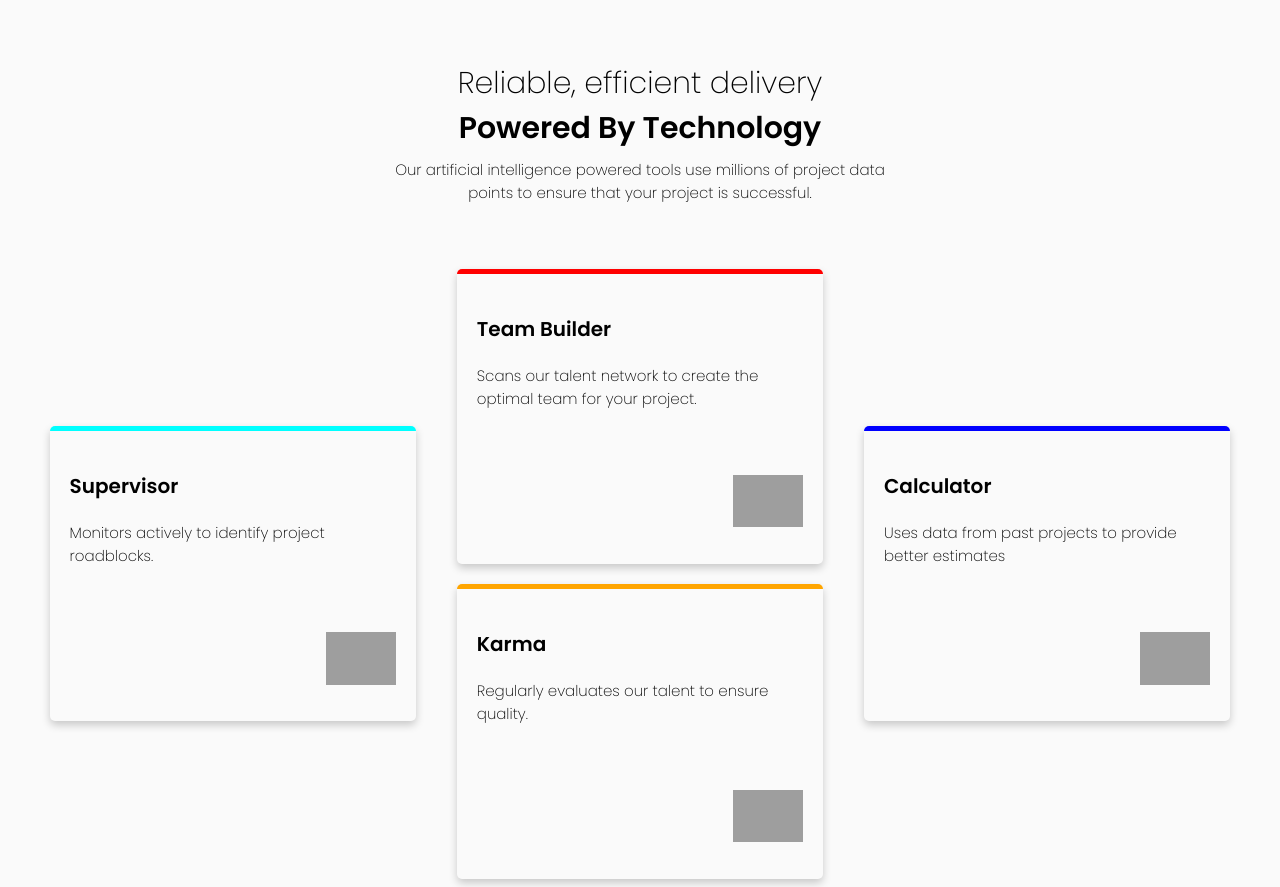
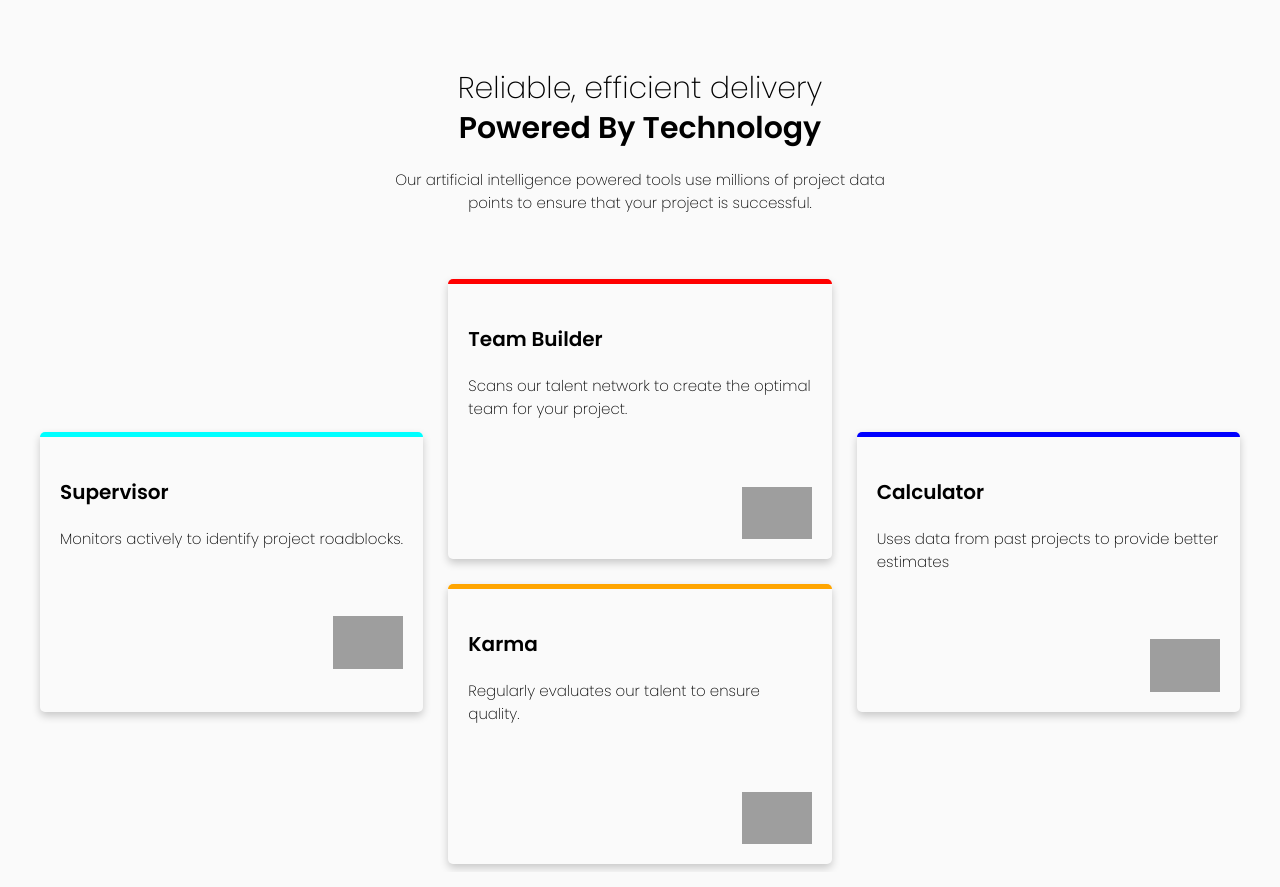
Before and after one commit to jordanchude/four-card-feature, a plain HTML site: page four-card-feature-section-master/User Files/four-card-feature-final.html in a window 1280 px wide. Drawn offline with Linux system fonts and the light colour scheme; grey boxes are pictures that could not be loaded.

Commit message:
First Commit After Critiques

```diff
--- a/four-card-feature-section-master/User Files/four-card-feature-final.css
+++ b/four-card-feature-section-master/User Files/four-card-feature-final.css
@@ -7,7 +7,11 @@ body {
     font-weight: 200;
     margin-top: 10px;
     font-size: 30px;
-    line-height: 30px;
+    line-height: 40px;
+}
+
+span {
+    font-weight: 600;
 }
 
 h2 {
@@ -22,13 +26,15 @@ img {
 
 /* Should I have used Flexbox here or Grid? */
 
-.container {
-    max-width: 1440px;
+main {
+    max-width: 1200px;
+    position: relative;
+    display: grid;
+    justify-content: center;
     margin: 0 auto;
-    display: grid;
-    grid-template-columns: 1fr 1fr 1fr;
-    grid-template-rows: 1fr 1fr 1fr 1fr;
-    grid-gap: 20px;
+    grid-template-columns: repeat(3, 1fr);
+    grid-template-rows: repeat(4, 1fr);
+    grid-gap: 25px;
     grid-template-areas:
     ". team-builder ."
     "supervisor team-builder calculator"
@@ -37,13 +43,10 @@ img {
 }
 
 .card {
-            box-shadow: 0 4px 8px 0 rgba(0,0,0,0.2);
-            transition: 0.3s;
-            width: 80%;
-            height: 250px;
-            border-radius: 5px;
-            justify-self: center;
-            padding: 20px;
+    box-shadow: 0 4px 8px 0 rgba(0,0,0,0.2);
+    transition: 0.3s;
+    border-radius: 5px;
+    padding: 20px;
 }
 
 .card-headings {
@@ -57,7 +60,7 @@ but I am not sure how. */
 
 img {
     float: right;
-    margin-top: 50px;
+    margin-top: 15%;
 }
 .card-descriptions {
     font-weight: 200;
@@ -67,7 +70,6 @@ img {
 #supervisor {
     border-top: 5px solid cyan;
     grid-area: supervisor;
-    justify-self: end;
 }
 
 #team-builder {
@@ -83,10 +85,9 @@ img {
 #calculator {
     border-top: 5px solid blue;
     grid-area: calculator;
-    justify-self: start;
 }
 
-.intro {
+header {
     text-align: center;
     padding: 50px;
     width: 500px;
--- a/four-card-feature-section-master/User Files/four-card-feature-final.html
+++ b/four-card-feature-section-master/User Files/four-card-feature-final.html
@@ -10,16 +10,16 @@
 </head>
 <body>
 <div class="box">
-        <section class="intro">
+        <header>
             <div>
-                    <h1 id="title">Reliable, efficient delivery</h2>
-                    <h2 id="subtitle">Powered By Technology</h2>
+                <h1 id="title">Reliable, efficient delivery
+                <span>Powered By Technology</span></h1>
                 <p class="card-descriptions">Our artificial intelligence powered tools use millions of project data points to
                             ensure that your project is successful.
                 </p>
             </div>
-            </section>
-            <section class="container">
+        </header>
+         <main>
             <div class="card" id="supervisor">
                 <p class="card-headings">Supervisor</p>
                 <p class="card-descriptions">Monitors actively to identify project roadblocks.</p>
@@ -40,7 +40,8 @@
                 <p class="card-descriptions">Uses data from past projects to provide better estimates</p>
                 <img src="https://i.ibb.co/RSwVBXP/icon-calculator.png" alt="house">
             </div>
-            </section>
+         </main>
+
 </div>
 </body>
 </html>
```
Lines whose indentation alone changed are shown as unchanged.
